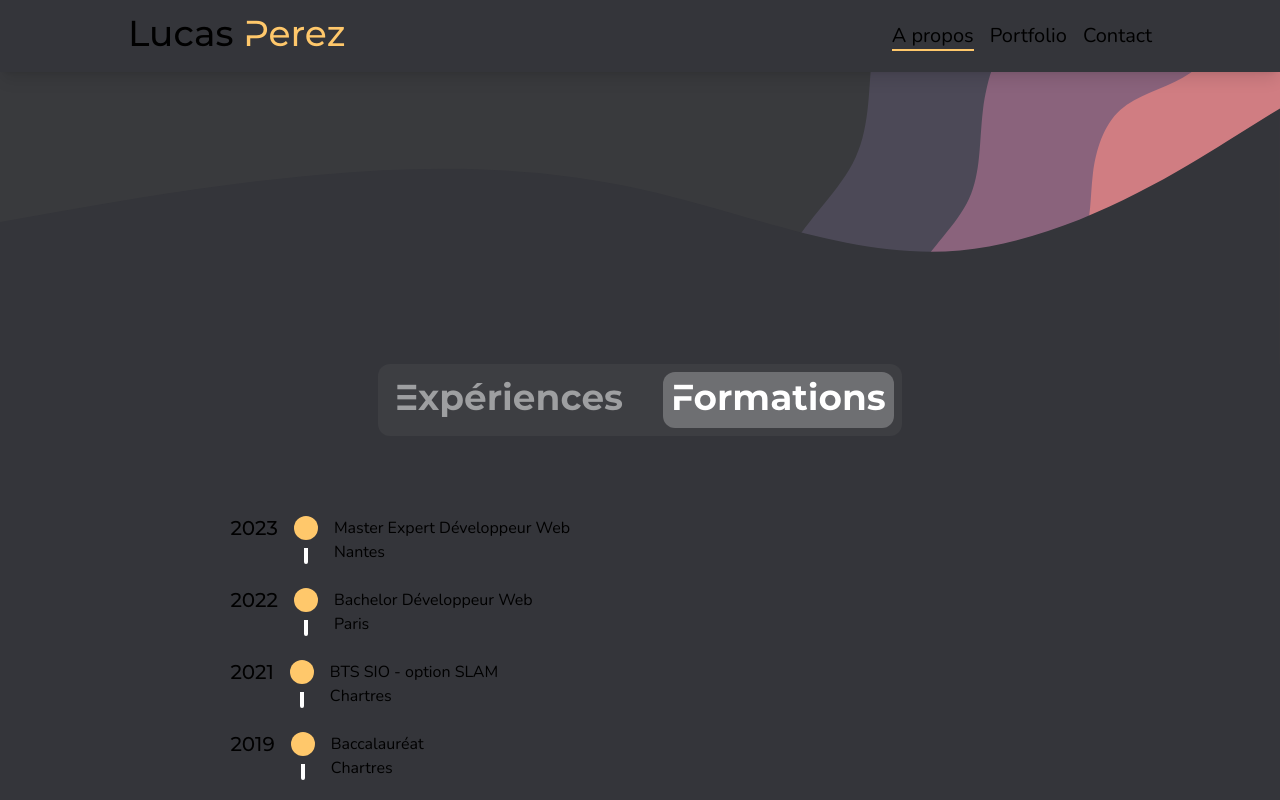
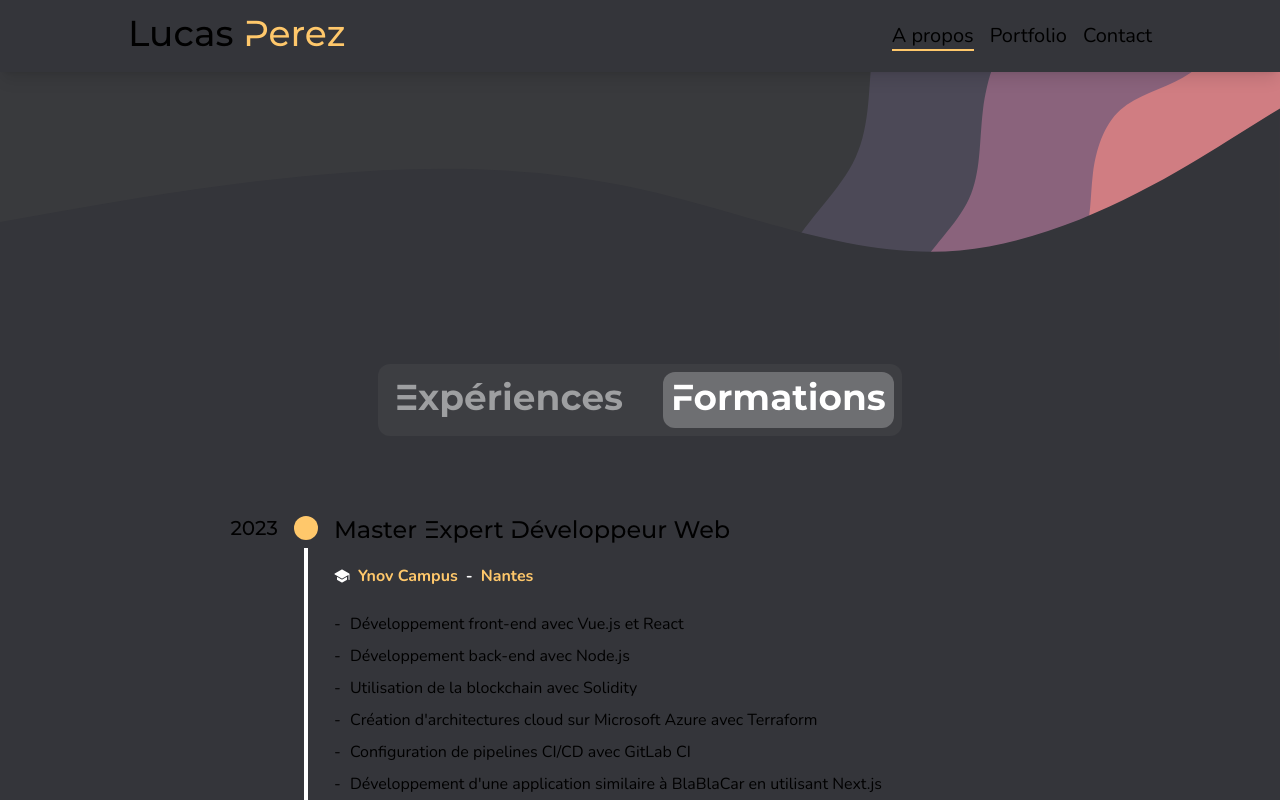
Before and after one commit to IPtitLu/portfolio-2023, a Next.js app in the folder application/: page / in a window 1280 px wide. Both pictures are taken after a click on the element "Formations". Shown: the part 752-1552 px from the top of the page. Built offline with nearby package versions, Linux system fonts and the light colour scheme.

Commit message:
fix build error

```diff
--- a/application/app/page.tsx
+++ b/application/app/page.tsx
@@ -242,9 +242,26 @@ export default function Home() {
                         </div>
                       </div>
                       <div className='flex-1'>
-                        <h3 className='flex-1'>{item.title}</h3>
-                        <h4 className='flex-1'>{item.localisation}</h4>
-                        <p className='flex-1'>{item.content}</p>
+                        <h3 className='flex-1 text-2xl font-montserrat'>{item.title}</h3>
+                        <h4 className='flex-1 mt-4 mb-6 flex flex-row text-orange font-bold'>
+                          <IoSchool
+                            className="w-4 h-auto fill-white mr-2"
+                          />
+                          {item.structure}
+                          <span className='mx-2 text-white'> - </span>
+                          {item.localisation}
+                        </h4>
+                        <p className='flex-1'>
+                          <ul>
+                            {item.competences.map((item: string, index) => (
+                              <li key={index} className='flex flex-row mb-2'>
+                                <div
+                                  className="w-2 h-auto mr-2 ">-
+                                </div> {item}
+                              </li>
+                            ))}
+                          </ul>
+                        </p>
                       </div>
                     </motion.li>
                   ))}
```
